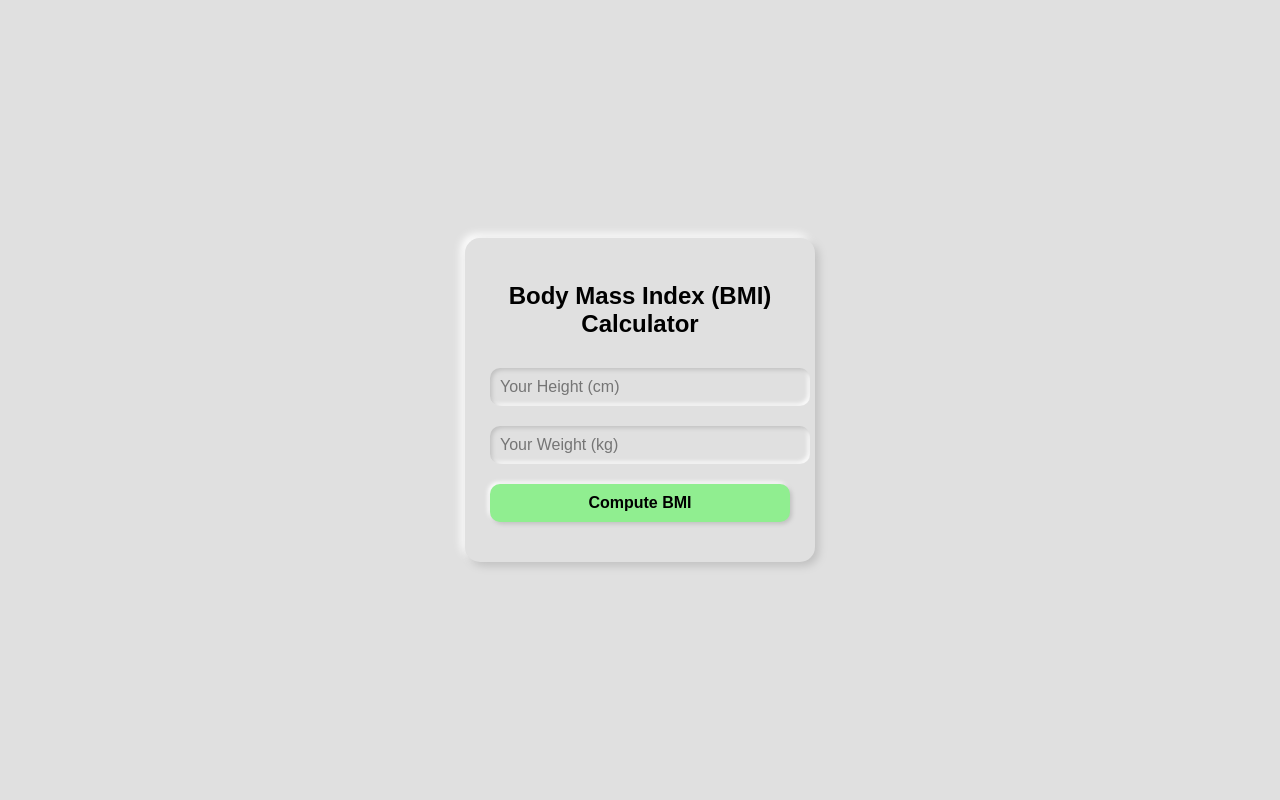
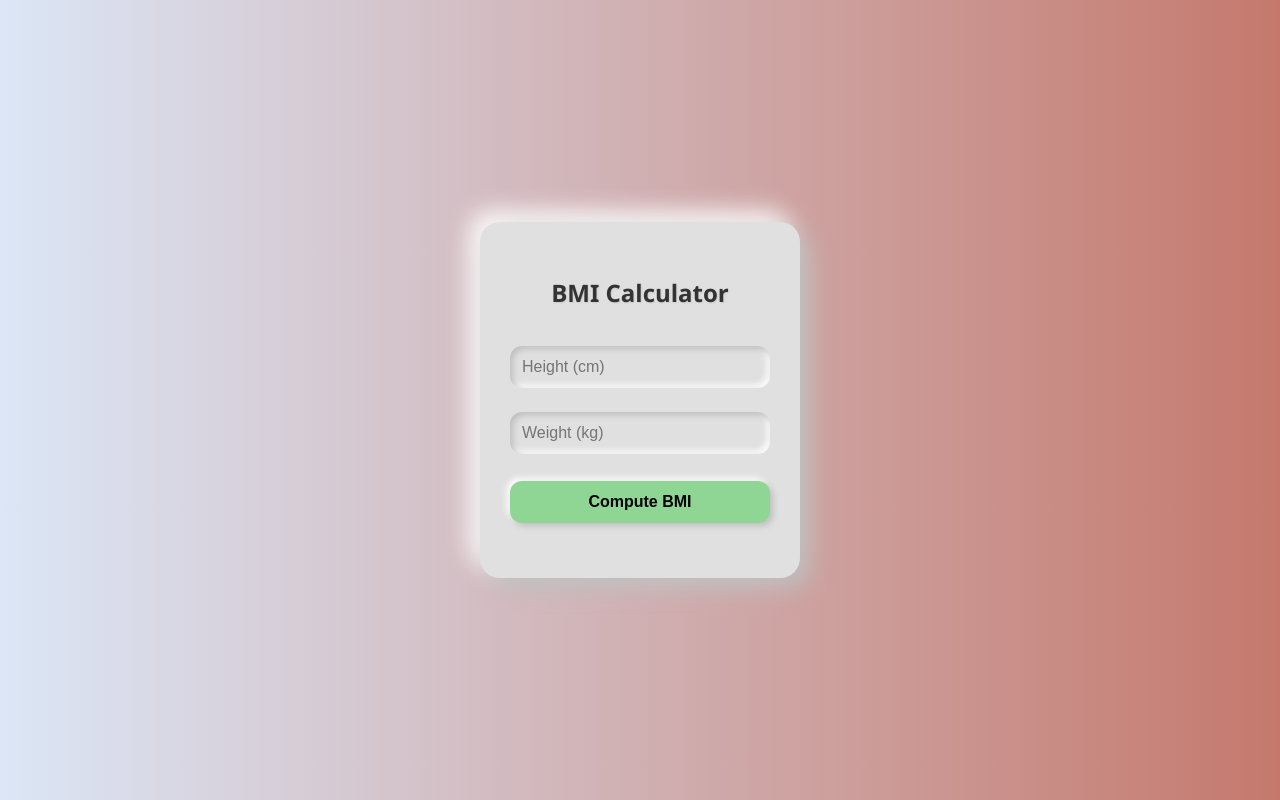
Before and after one commit to manika7105/BMI-Calculator, a plain HTML site: page BMI Calculator/index.html in a window 1280 px wide. Drawn offline with Linux system fonts and the light colour scheme.

Commit message:
Add files via upload

```diff
--- a/BMI Calculator/index.html
+++ b/BMI Calculator/index.html
@@ -1,68 +1,83 @@
 <!DOCTYPE html>
 <html lang="en">
 <head>
-  <meta charset="UTF-8">
-  <meta name="viewport" content="width=device-width, initial-scale=1.0">
+  <meta charset="UTF-8" />
+  <meta name="viewport" content="width=device-width, initial-scale=1.0"/>
   <title>BMI Calculator</title>
   <style>
+    * {
+      box-sizing: border-box;
+    }
+
     body {
-      background: #e0e0e0;
-      font-family: Arial, sans-serif;
+      margin: 0;
+      padding: 0;
+      font-family: 'Segoe UI', Tahoma, Geneva, Verdana, sans-serif;
+      background: linear-gradient(to right, #dbe6f6, #c5796d);
       display: flex;
       justify-content: center;
       align-items: center;
       height: 100vh;
-      margin: 0;
     }
 
     .container {
       background: #e0e0e0;
-      padding: 25px;
-      border-radius: 15px;
-      box-shadow: 4px 4px 8px #c0c0c0, -4px -4px 8px #ffffff;
-      width: 300px;
+      padding: 35px 30px;
+      border-radius: 20px;
+      box-shadow: 10px 10px 25px #bebebe, -10px -10px 25px #ffffff;
+      width: 320px;
       text-align: center;
     }
 
     h2 {
-      margin-bottom: 20px;
+      margin-bottom: 25px;
+      color: #333;
+      text-shadow: 1px 1px 2px #ccc;
     }
 
     input[type="number"] {
       width: 100%;
-      padding: 10px;
-      margin: 10px 0;
+      padding: 12px;
+      margin: 12px 0;
       border: none;
-      border-radius: 10px;
-      box-shadow: inset 2px 2px 4px #c0c0c0, inset -2px -2px 4px #ffffff;
+      border-radius: 12px;
+      font-size: 1em;
       background: #e0e0e0;
-      font-size: 1em;
+      box-shadow: inset 3px 3px 6px #bebebe, inset -3px -3px 6px #ffffff;
     }
 
     button {
       width: 100%;
-      padding: 10px;
-      margin-top: 10px;
+      padding: 12px;
+      margin-top: 15px;
       border: none;
-      border-radius: 10px;
-      background: #90ee90;
-      box-shadow: 2px 2px 4px #c0c0c0, -2px -2px 4px #ffffff;
+      border-radius: 12px;
+      background: #8fd694;
       font-weight: bold;
       font-size: 1em;
       cursor: pointer;
+      box-shadow: 3px 3px 6px #bebebe, -3px -3px 6px #ffffff;
+      transition: all 0.3s ease;
+    }
+
+    button:hover {
+      background: #76c67b;
+      color: white;
     }
 
     #bmiResult, #condition {
-      margin-top: 15px;
-      font-size: 1em;
+      margin-top: 20px;
+      font-size: 1.05em;
+      color: #444;
+      font-weight: bold;
     }
   </style>
 </head>
 <body>
   <div class="container">
-    <h2>Body Mass Index (BMI) Calculator</h2>
-    <input id="height" type="number" placeholder="Your Height (cm)">
-    <input id="weight" type="number" placeholder="Your Weight (kg)">
+    <h2>BMI Calculator</h2>
+    <input id="height" type="number" placeholder="Height (cm)" />
+    <input id="weight" type="number" placeholder="Weight (kg)" />
     <button onclick="computeBMI()">Compute BMI</button>
     <div id="bmiResult"></div>
     <div id="condition"></div>
```
